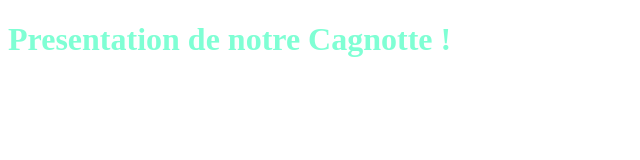
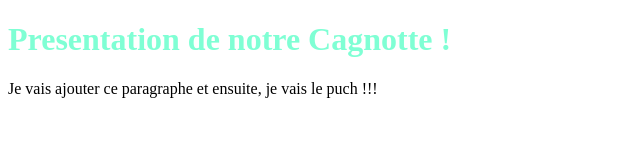
Before and after one commit to chris-sem/GitProjet, a plain HTML site: page presentationCagnotte.html in a window 1280 px wide. Shown: the whole page, without its empty margins (0-640 px from the left). Drawn offline with Linux system fonts and the light colour scheme.

Commit message:
Je viens d'ajouter un paragraphe dans presentation cagnotte

```diff
--- a/presentationCagnotte.html
+++ b/presentationCagnotte.html
@@ -12,5 +12,9 @@
     <h1>
         Presentation de notre Cagnotte !
     </h1>
+
+    <p>
+        Je vais ajouter ce paragraphe et ensuite, je vais le puch !!!
+    </p>
 </body>
 </html>
```
